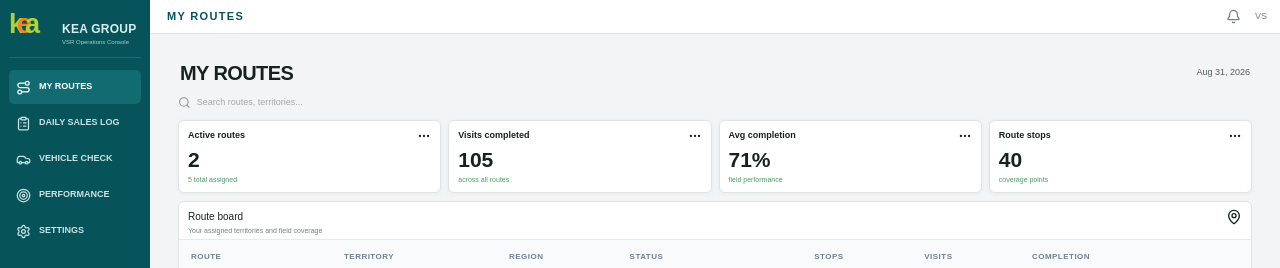
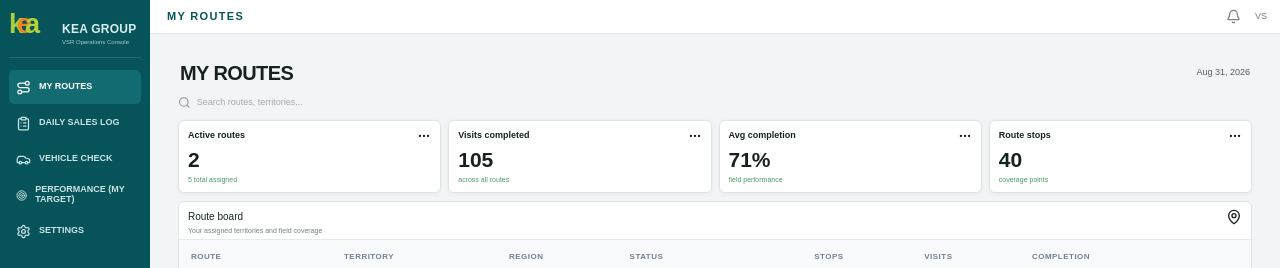
Before and after one commit to Tpsalm/kea-ops-dashboard, a Next.js app: page /vsr-operations in a window 1280 px wide. Shown: the top 268 px of the page. Built offline with nearby package versions, Linux system fonts and the light colour scheme.

Commit message:
Match VSR sidebar page labels to requested names

```diff
--- a/src/app/vsr-operations/page.tsx
+++ b/src/app/vsr-operations/page.tsx
@@ -25,10 +25,10 @@ const vehicleItems = [
 ];
 
 const navItems: { key: PageKey; label: string; icon: typeof Route }[] = [
-  { key: "routes", label: "My routes", icon: Route },
-  { key: "sales", label: "Daily sales log", icon: ClipboardList },
-  { key: "vehicle", label: "Vehicle check", icon: Car },
-  { key: "performance", label: "Performance", icon: Target },
+  { key: "routes", label: "My Routes", icon: Route },
+  { key: "sales", label: "Daily Sales Log", icon: ClipboardList },
+  { key: "vehicle", label: "Vehicle Check", icon: Car },
+  { key: "performance", label: "Performance (My Target)", icon: Target },
   { key: "settings", label: "Settings", icon: Settings },
 ];
 
@@ -36,7 +36,7 @@ const pageTitles: Record<PageKey, { title: string; subtitle: string }> = {
   routes: { title: "MY ROUTES", subtitle: "Assigned territories, route coverage and field completion." },
   sales: { title: "DAILY SALES LOG", subtitle: "Product movement and stock observations from your outlets." },
   vehicle: { title: "VEHICLE CHECK", subtitle: "Pre-trip vehicle inspection checklist and safety sign-off." },
-  performance: { title: "PERFORMANCE · MY TARGET", subtitle: "Your visit and completion progress against monthly targets." },
+  performance: { title: "PERFORMANCE (MY TARGET)", subtitle: "Your visit and completion progress against monthly targets." },
   settings: { title: "SETTINGS", subtitle: "Profile, preferences, theme and security for your workspace." },
 };
 
```
